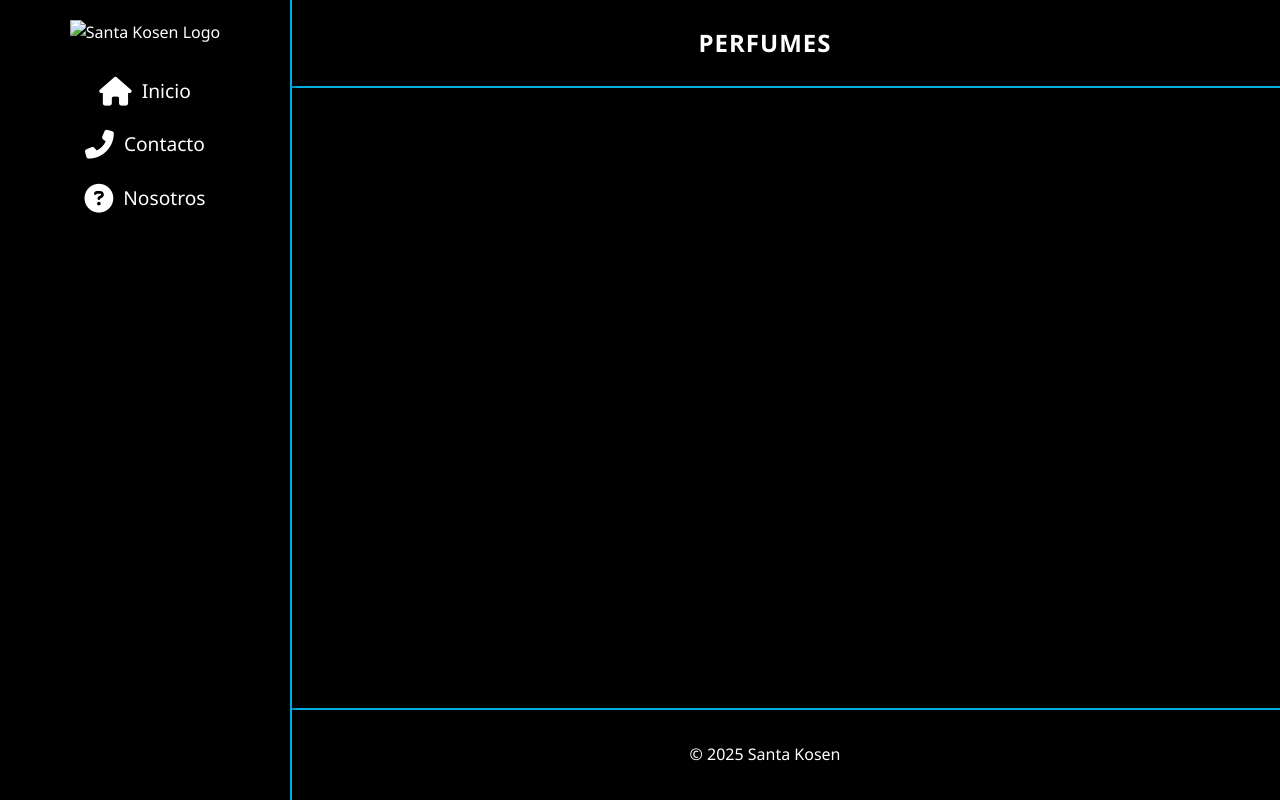
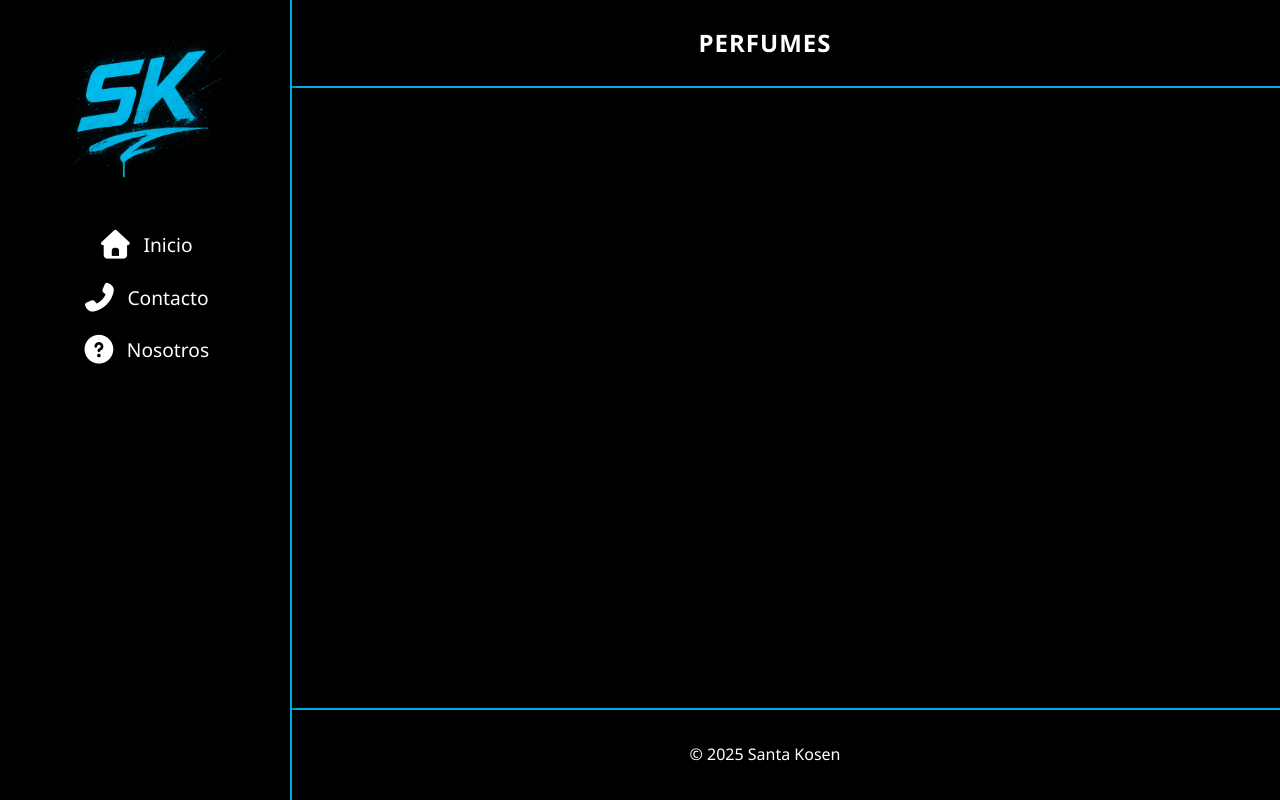
Before and after one commit to LoloMGit/Catalogo, a plain HTML site: page perfumes.html in a window 1280 px wide. Drawn offline with Linux system fonts and the light colour scheme.

Commit message:
Update perfumes.html

```diff
--- a/perfumes.html
+++ b/perfumes.html
@@ -5,13 +5,13 @@
     <meta name="viewport" content="width=device-width, initial-scale=1.0">
     <title>Santa Kosen - Perfumes</title>
     <link rel="stylesheet" href="style.css">
-    <link rel="stylesheet" href="https://cdnjs.cloudflare.com/ajax/libs/font-awesome/6.5.2/css/all.min.css">
+    <link rel="stylesheet" href="Imagenes/https://cdnjs.cloudflare.com/ajax/libs/font-awesome/6.5.2/css/all.min.css">
 </head>
 <body>
 
     <aside class="sidebar">
         <div class="logo">
-            <img src="Santa Kosen logo.jpg" alt="Santa Kosen Logo">
+            <img src="Imagenes/Santa Kosen logo.jpg" alt="Santa Kosen Logo">
         </div>
         <nav>
             <ul>
```
